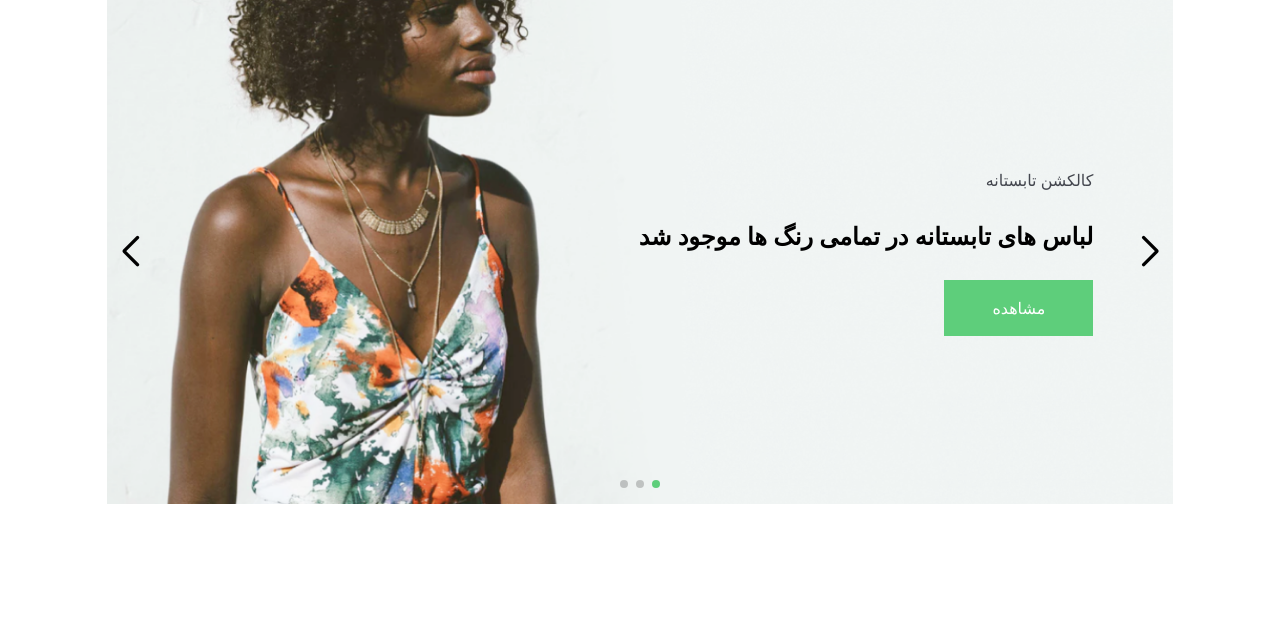
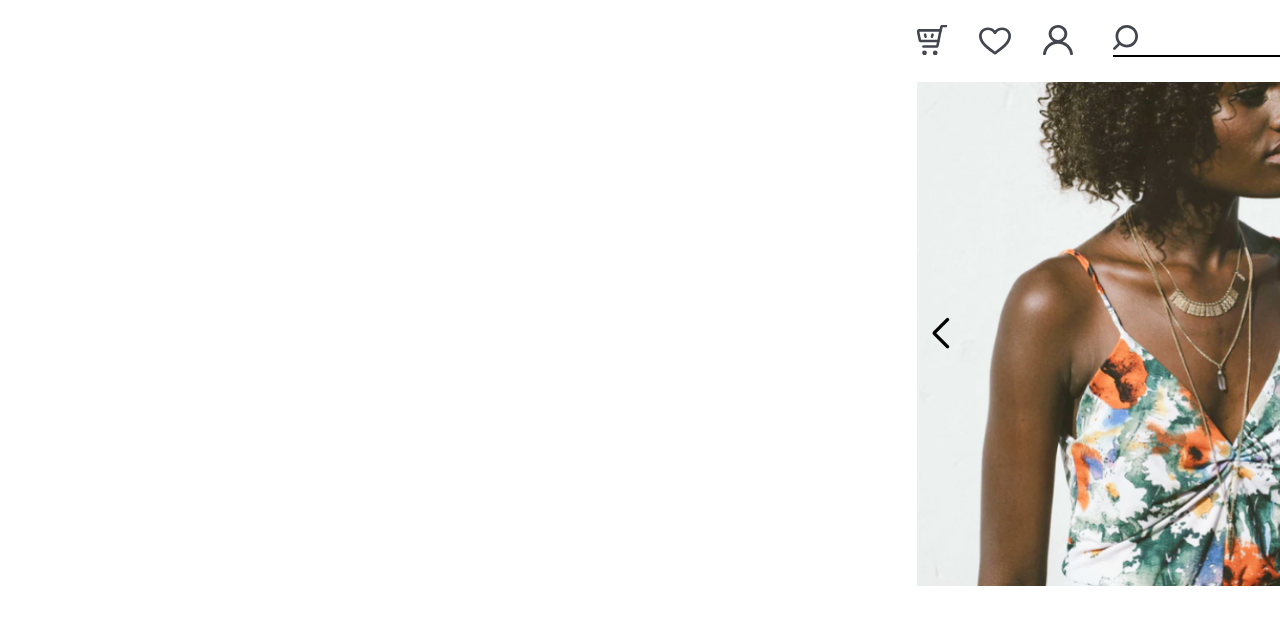
Before and after one commit to Saeed-Paris/eCommerce-Vue-template, a Vue app: page / in a window 1280 px wide. Shown: the top 624 px of the page. Built offline with nearby package versions, Linux system fonts and the light colour scheme.

Commit message:
:wrench: Header position :wrench:

```diff
--- a/src/components/shared/MainHeader.vue
+++ b/src/components/shared/MainHeader.vue
@@ -4,7 +4,7 @@ import HeaderSvgGroup from "./HeaderSvgGroup.vue";
 import SearchBar from "./SearchBar.vue";
 </script>
 <template>
-  <header class="flex gap-16 w-10/12 m-auto pt-6 fixed inset-x-0 top-0">
+  <header class="flex gap-16 w-10/12 m-auto py-4 inset-x-0">
     <h1><logo-svg /></h1>
     <nav class="flex gap-8 items-center">
       <router-link to="">مجصولات</router-link>
```
